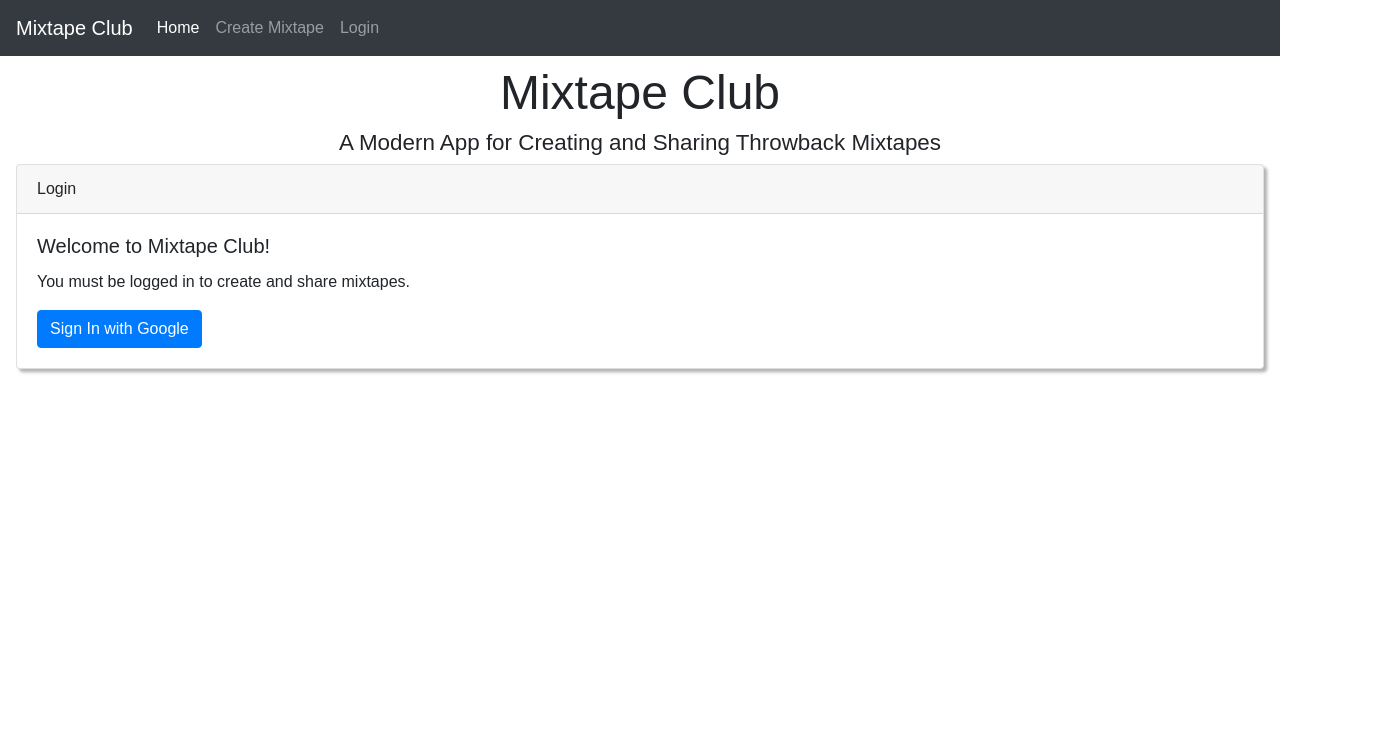
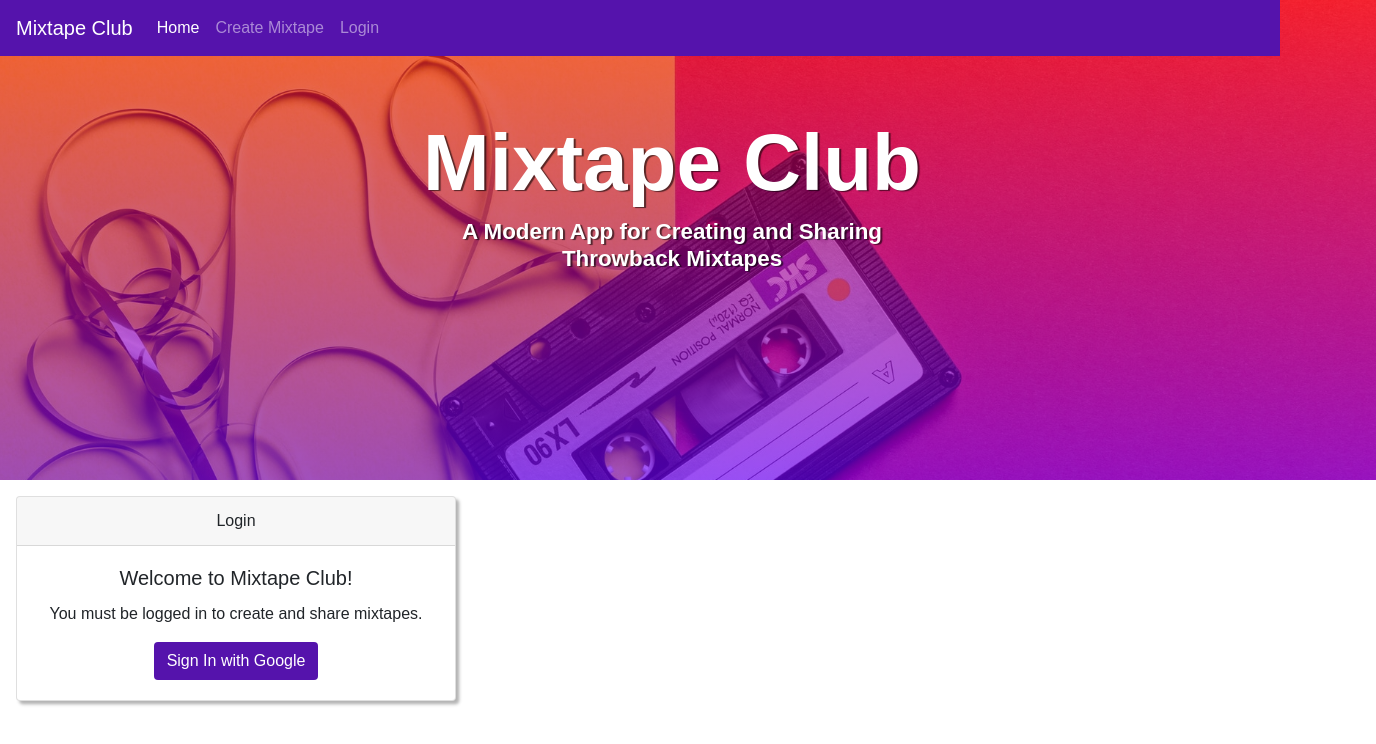
Before and after one commit to operation-sparkle/mixtape-club, a React app: page / in a window 1280 px wide. Shown: the top 744 px of the page, 1376 px wide, since content can reach past the window. Built offline with nearby package versions, Linux system fonts and the light colour scheme; the HTML template or start-up script is replaced by a standard one.

Commit message:
Create basic header for landing page

```diff
--- a/package.json
+++ b/package.json
@@ -33,6 +33,7 @@
     "eslint-plugin-import": "^2.18.0",
     "eslint-plugin-jsx-a11y": "^6.2.3",
     "eslint-plugin-react": "^7.14.2",
+    "file-loader": "^4.0.0",
     "style-loader": "^0.23.0",
     "webpack": "^4.19.1",
     "webpack-cli": "^3.1.1",
--- a/src/App.css
+++ b/src/App.css
@@ -1,19 +1,61 @@
 .App {
   margin: 1rem;
-  padding-top: 3rem;
   font-family: Arial, Helvetica, sans-serif;
+}
+
+.hero {
+  background:
+    /* top, transparent red, faked with gradient */
+    linear-gradient(
+      rgba(255, 0, 0, 0.55),
+      rgba(111, 0, 255, 0.65)
+    ),
+    /* bottom, image */
+    url("./assets/img/cassette-tape.jpg");
+  background-size: cover;
+  padding: 5.4rem 5.2rem 2rem 3rem;
+  width: 110vw;
+  height: 50vw;
+  margin: -2rem 0rem 1rem -1rem;
 }
 
 #title {
   text-align: center;
+  margin-top: 2rem;
   font-size: 3rem;
+  font-weight: bold;
+  color: white;
+  text-shadow: 2px 1px 1px rgba(0, 0, 0, .6);
 }
 
 #subtitle {
   text-align: center;
   font-size: 1.4rem;
+  font-weight: bold;
+  color: white;
+  text-shadow: 2px 1px 1px rgba(0, 0, 0, .6);
+  max-width: 500px;
+  display: block;
+  margin: 0rem auto;
 }
 
 .card {
   box-shadow: .2rem .2rem .2rem rgba(0, 0, 0, .3);
+  max-width: 440px;
+  text-align: center;
 }
+
+/***** Medium devices (tablets, 768px and up) *****/
+@media (min-width: 768px) {
+  .hero {
+  padding: 7.2rem 2rem 2rem 2rem;
+  width: 110vw;
+  height: 40vw;
+  margin: -3rem 0rem 1rem -3rem;
+}
+
+  #title {
+    font-size: 5rem;
+  }
+
+}
--- a/src/App.jsx
+++ b/src/App.jsx
@@ -16,8 +16,10 @@ class App extends React.Component {
         return (
             <div className="App">
             < Navigation />
+            <div className="hero">
                 <h1 id="title">Mixtape Club</h1>
                 <h2 id="subtitle">A Modern App for Creating and Sharing Throwback Mixtapes</h2>
+            </div>
                 < LoginBox />
             </div>
         );
--- a/src/components/Login.jsx
+++ b/src/components/Login.jsx
@@ -10,7 +10,7 @@ const LoginBox = () => {
             <div className="card-body">
                 <h5 className="card-title">Welcome to Mixtape Club!</h5>
                 <p className="card-text">You must be logged in to create and share mixtapes.</p>
-                <a href="/auth/google" className="btn btn-primary">Sign In with Google</a>
+                <a href="/auth/google" className="btn" style={{ backgroundColor: "#5513ac", color: "white" }}>Sign In with Google</a>
             </div>
         </div>
     )
--- a/src/components/Navbar.jsx
+++ b/src/components/Navbar.jsx
@@ -1,10 +1,8 @@
 import React from 'react';
-import { Navbar, Nav, Form, FormControl, Button } from 'react-bootstrap';
-import { BrowserRouter, Route, Link } from "react-router-dom";
 
-const Navigation = (expand) => {
+const Navigation = () => {
     return (
-        <nav className="navbar navbar-expand-md fixed-top navbar-dark bg-dark">
+        <nav className="navbar navbar-expand-md fixed-top navbar-dark" style={{ backgroundColor: "#5513ac"}}>
             <a className="navbar-brand" href="#">Mixtape Club</a>
             <button className="navbar-toggler" type="button" data-toggle="collapse" data-target="#navbarSupportedContent" aria-controls="navbarSupportedContent" aria-expanded="false" aria-label="Toggle navigation">
                 <span className="navbar-toggler-icon"></span>
--- a/webpack.config.js
+++ b/webpack.config.js
@@ -20,6 +20,10 @@ module.exports = {
             {
                 test: /\.css$/,
                 use: ["style-loader", "css-loader"]
+            },
+            {
+               test: /\.(png|svg|jpg|gif)$/,
+                use: ["file-loader"]
             }
         ],
     },
```
Also changed, not shown: src/assets/img/cassette-tape.jpg (added), 3 other files (tests, documents, lock files or other folders).
